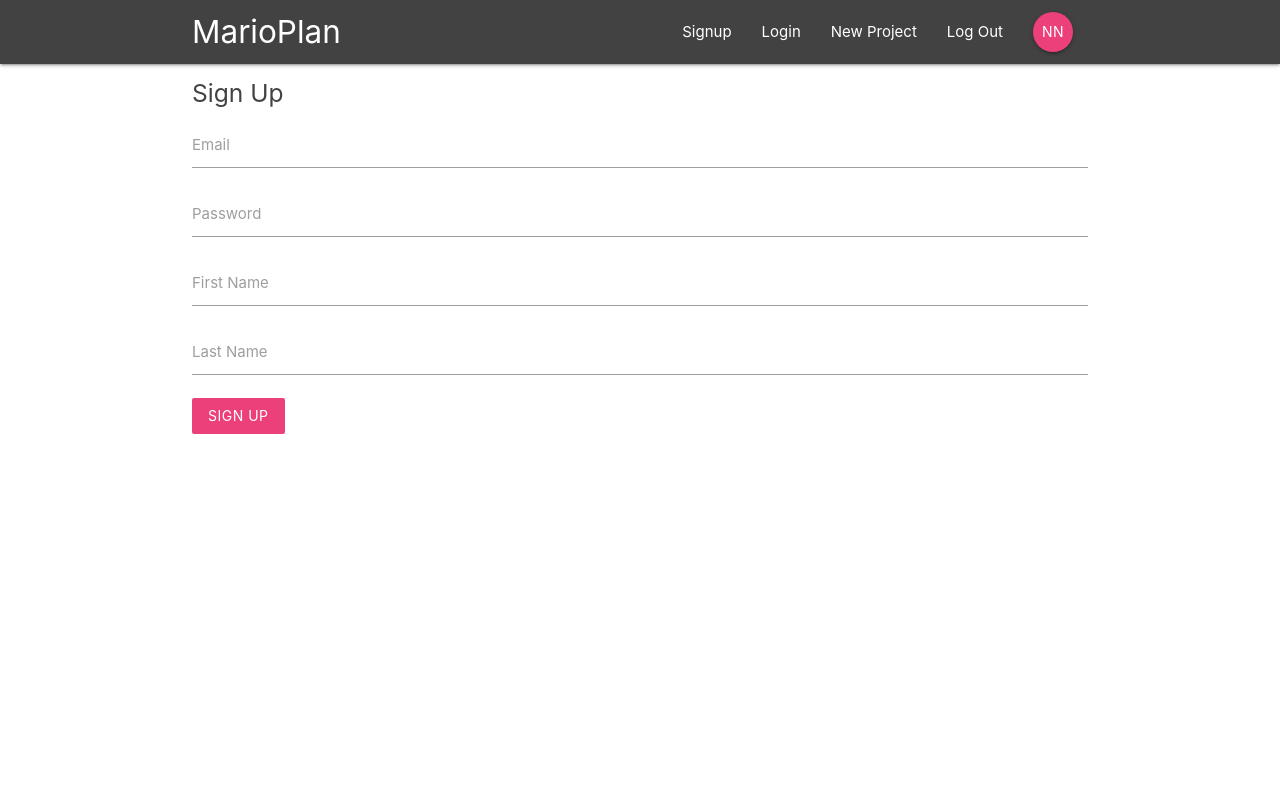
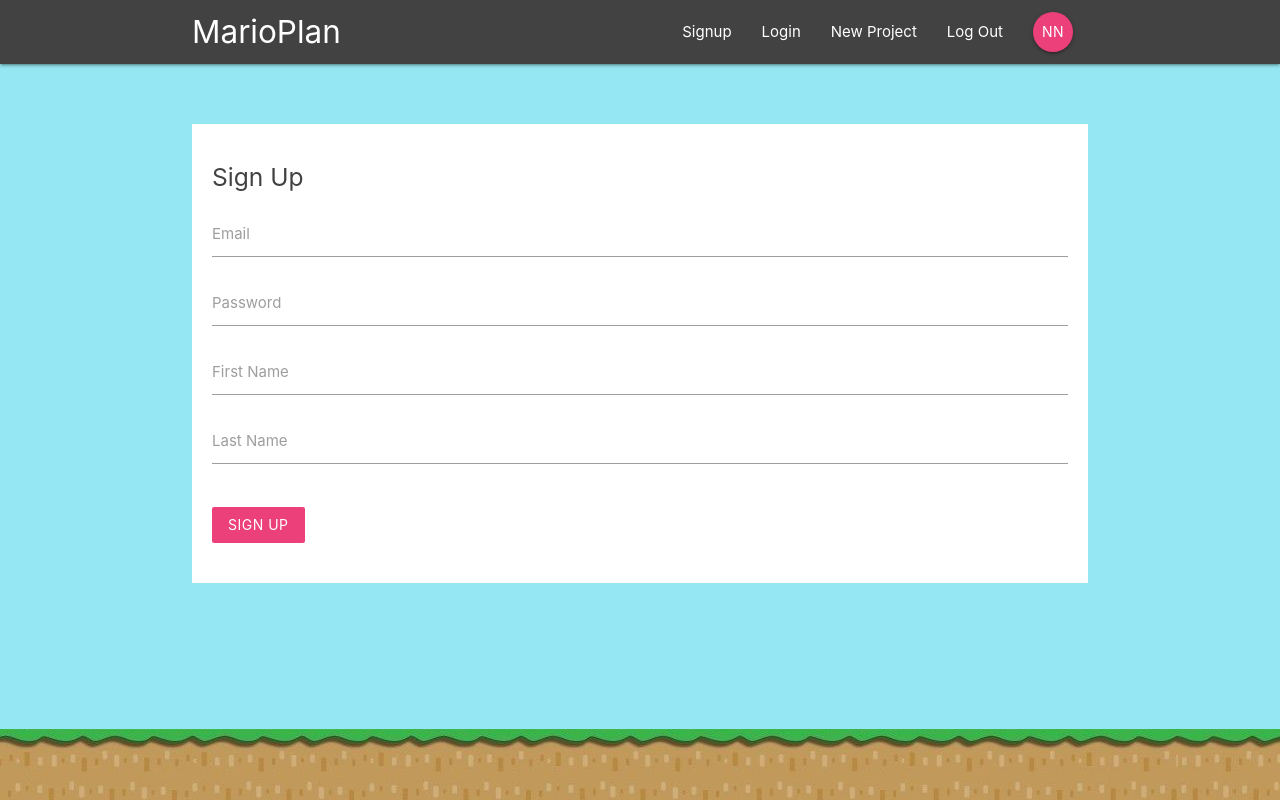
Before and after one commit to Jonathan931/estudo-react, a React (Create React App) app in the folder react/marioplan/: page /signup in a window 1280 px wide. Built offline with nearby package versions, Linux system fonts and the light colour scheme.

Commit message:
[#marioplan] Adicionado imagem de fundo e organizando espaçamento.

```diff
--- a/react/marioplan/src/components/layout/SignedInLink.js
+++ b/react/marioplan/src/components/layout/SignedInLink.js
@@ -4,7 +4,7 @@
 const SignedInLinks = () =>{
   return(
    <ul className="right">
-    <li><NavLink to='/'>New Project</NavLink></li>
+    <li><NavLink to='/create'>New Project</NavLink></li>
     <li><NavLink to='/'>Log Out</NavLink></li>
     <li><NavLink to='/' className='btn btn-floating pink lighten-1'>NN</NavLink></li>
    </ul>
--- a/react/marioplan/src/components/layout/SignedOutLink.js
+++ b/react/marioplan/src/components/layout/SignedOutLink.js
@@ -4,8 +4,8 @@
 const SignedOutLinks = () =>{
   return(
    <ul className="right">
-    <li><NavLink to='/'>Signup</NavLink></li>
-    <li><NavLink to='/'>Login</NavLink></li>
+    <li><NavLink to='/signup'>Signup</NavLink></li>
+    <li><NavLink to='/signin'>Login</NavLink></li>
    </ul>
   )
 }
--- a/react/marioplan/src/index.css
+++ b/react/marioplan/src/index.css
@@ -1,3 +1,7 @@
+html{
+  min-height: 100%;
+}
+
 body {
   margin: 0;
   padding: 0;
@@ -6,9 +10,21 @@
     sans-serif;
   -webkit-font-smoothing: antialiased;
   -moz-osx-font-smoothing: grayscale;
+  background: url(/img/mario-bg.png) no-repeat;
+  background-position: bottom;
+  background-color: #95e8f3;
 }
 
 code {
   font-family: source-code-pro, Menlo, Monaco, Consolas, "Courier New",
     monospace;
 }
+
+form{
+  padding: 20px;
+  margin-top: 60px;
+}
+
+form button, form h5{
+  margin: 20px 0;
+}
```
Also changed, not shown: react/marioplan/public/img/mario-bg.png (added).
